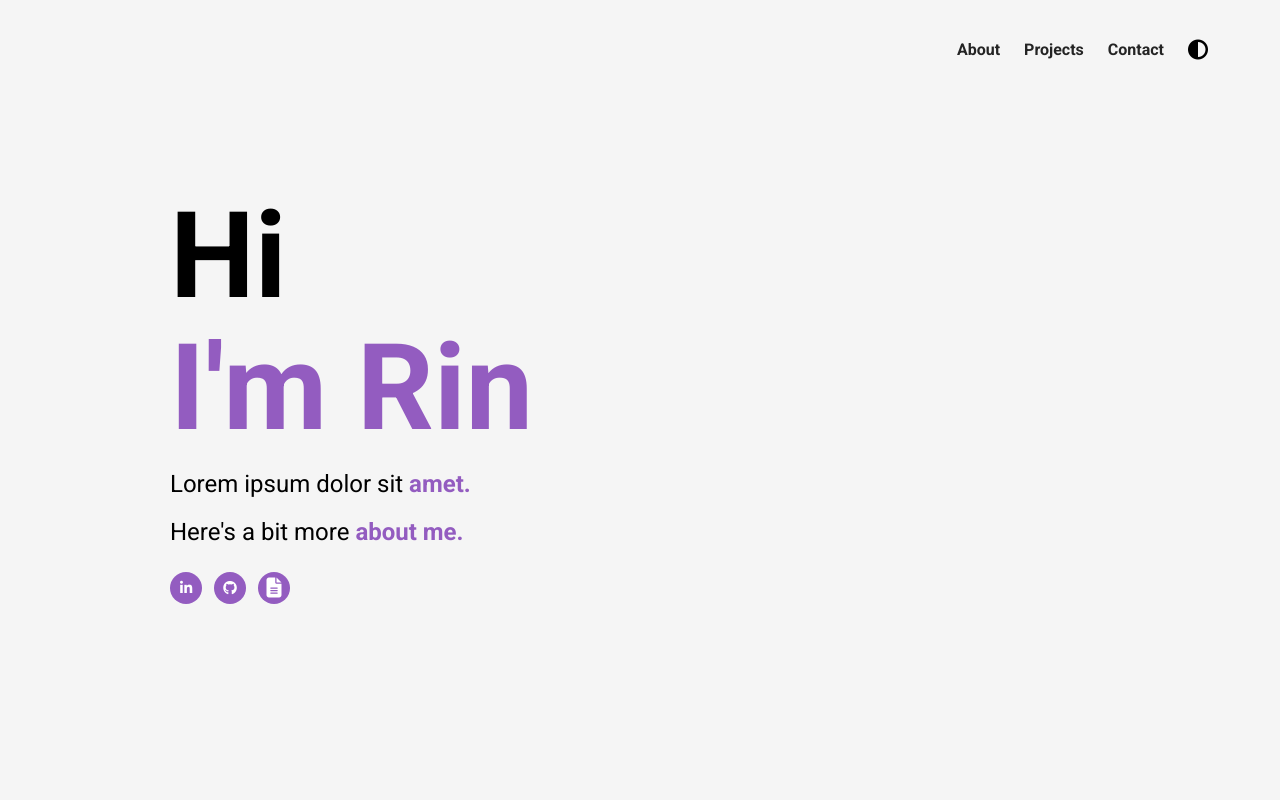
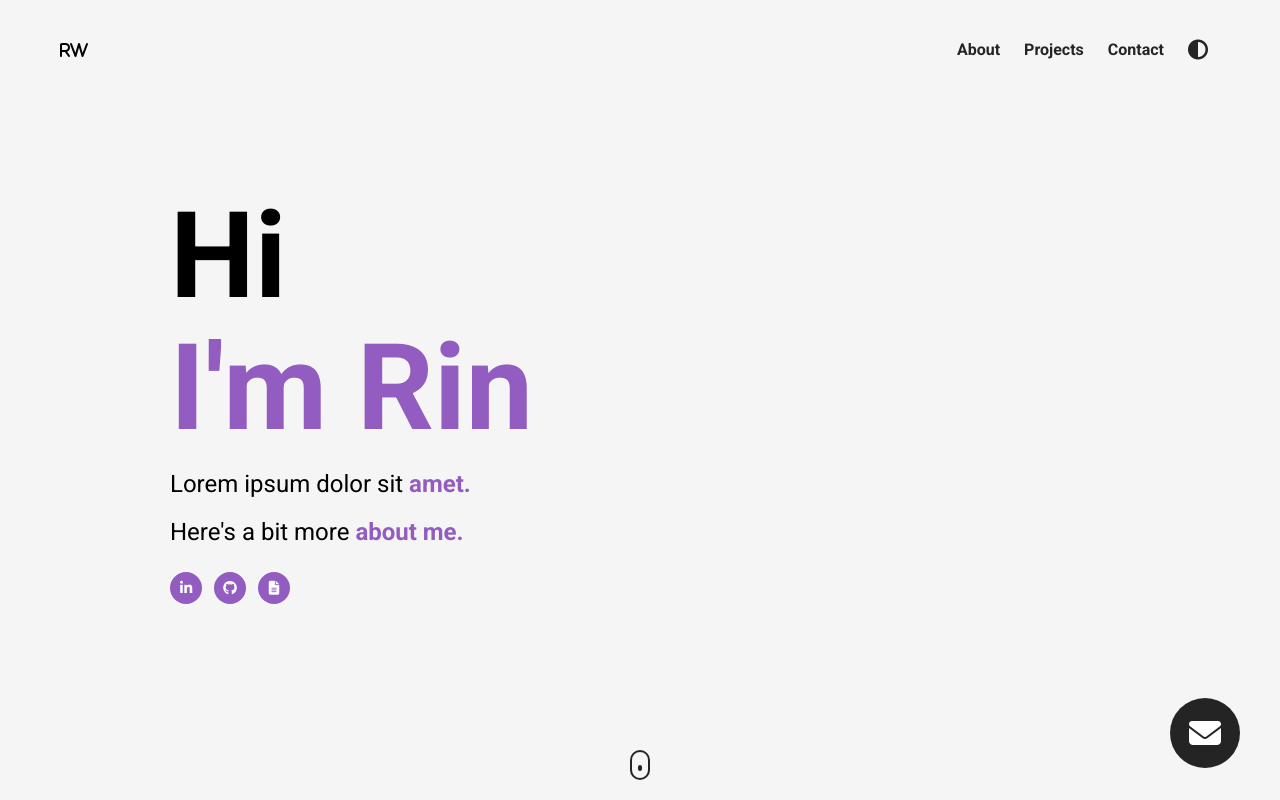
Before and after one commit to Rinwu1114/Advanced-portfolio, a plain HTML site: page index.html in a window 1280 px wide. Drawn offline with Linux system fonts and the light colour scheme.

Commit message:
added initals on top of page in nav bar

```diff
--- a/index.html
+++ b/index.html
@@ -8,13 +8,16 @@
       @import url("https://fonts.googleapis.com/css2?family=Roboto:ital,wght@0,100..900;1,100..900&display=swap");
     </style>
     <link rel="stylesheet" href="style.css" />
-    <script src="https://kit.fontawesome.com/7750fa037a.js" crossorigin="anonymous"></script>
+    <script
+      src="https://kit.fontawesome.com/7750fa037a.js"
+      crossorigin="anonymous"
+    ></script>
   </head>
   <body>
     <section id="landing-page">
       <nav>
         <figure>
-          <img src="" alt="" />
+          <i class="fa-solid fa-r " ></i><i class="fa-solid fa-w"></i>
         </figure>
         <ul class="nav__link--list">
           <li class="nav__link">
@@ -38,8 +41,13 @@
               >Contact</a
             >
           </li>
-          <li class="nav__link">
+          <li class="nav__link click">
+            <a href="#" class="nav__link--anchor
+             link__hover-effect
+              link__hover-effect--black
+              ">
                  <i class="fa-solid fa-circle-half-stroke"></i>
+                </a>
           </li>
         </ul>
       </nav>
@@ -47,23 +55,40 @@
         <div class="header__content">
           <h1 class="title">Hi</h1>
           <h1 class="title purple">I'm Rin</h1>
-            <p class="header__para">Lorem ipsum dolor sit <b class="purple">amet.</b>
-                <br>
+          <p class="header__para">
+            Lorem ipsum dolor sit <b class="purple">amet.</b>
+            <br />
             Here's a bit more <b class="purple">about me.</b>
           </p>
           <div class="social__list">
-                <a href="https://www.linkedin.com/in/rinwu2024/" target="_blank" class="social__link click">
+            <a
+              href="https://www.linkedin.com/in/rinwu2024/"
+              target="_blank"
+              class="social__link click"
+            >
               <i class="fa-brands fa-linkedin-in"></i>
             </a>
-                <a href="https://github.com/Rinwu1114" target="_blank" class="social__link click">
+            <a
+              href="https://github.com/Rinwu1114"
+              target="_blank"
+              class="social__link click"
+            >
               <i class="fa-brands fa-github"></i>
             </a>
-                <a href="" class="social__link click">
+            <a href="" target="_blank" class="social__link click">
               <i class="fa-solid fa-file-lines"></i>
             </a>
           </div>
         </div>
       </header>
+      <button class="mail__btn click">
+        <i class="fa-solid fa-envelope"></i>
+      </button>
+      <a href="#projects" class="scroll">
+        <div class="scroll__icon click">
+
+        </div>
+      </a>
     </section>
   </body>
 </html>
--- a/style.css
+++ b/style.css
@@ -6,6 +6,10 @@
 }
 a{
     text-decoration: none;
+}
+
+button{
+    cursor: pointer;
 }
 
 li{
@@ -88,6 +92,57 @@ section{
 
 }
 
+.mail__btn{
+    width: 70px;
+    height: 70px;
+    border-radius: 50%;
+    border: none;
+    background-color: #242424;
+    color: white;
+    position: absolute;
+    bottom: 32px;
+    right: 40px;
+}
+
+.fa-envelope{
+    font-size: 32px;
+}
+
+.scroll{
+    position: absolute;
+    bottom: 20px;
+    left: 50%;
+    transform: translateX(-50%);
+}
+
+.scroll__icon{
+    width: 20px;
+    height: 30px;
+    border: 2px solid #242424;
+    border-radius: 24px;
+    display: flex;
+    align-items: center;
+    justify-content: center;
+}
+
+.scroll__icon::after{
+    content: "";
+    width: 4px;
+    height: 6px;
+    background-color: #242424;
+    border-radius: 2px;
+    animation: scroll 1000ms infinite alternate-reverse;
+}
+
+@keyframes scroll {
+    0%{
+        transform: translateY(3px);
+    }
+    100%{
+        transform: translateY(-3px);
+    }
+}
+
 /* NAVIGATION */
 
 nav{
@@ -115,7 +170,6 @@ nav{
     font-weight: 700;
 }
 
-.fa-solid,
 .fa-circle-half-stroke{
     font-size: 20px;
 }
```
Lines whose indentation alone changed are shown as unchanged.
